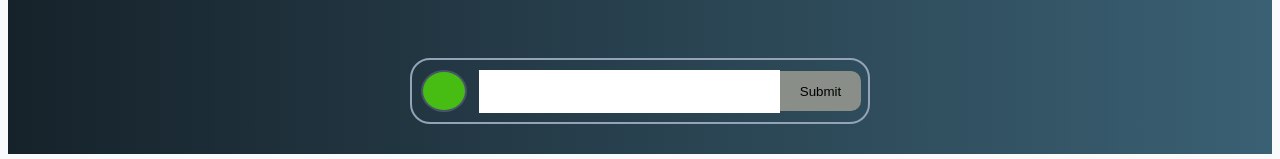
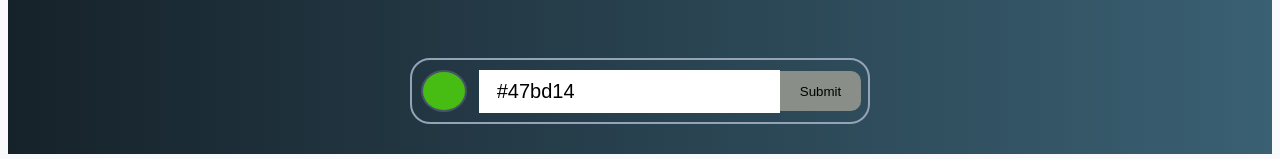
Before and after one commit to Yusen22/Colour-Generator_Project, a React (Vite) app: page / in a window 1280 px wide. Shown: the part 642-801 px from the top of the page. Built offline with nearby package versions, Linux system fonts and the light colour scheme; a web font is replaced by a local one.

Commit message:
refactored logic and removed typo

```diff
--- a/Pages/Form.jsx
+++ b/Pages/Form.jsx
@@ -3,7 +3,7 @@ import { useState, useEffect } from "react";
 const Form = ({ colour, setColour, generateShades, coloursRef }) => {
   const handleChange = (e) => {
     console.log(e.target.value);
-    setColour(e.target.value);
+    setColour(e.target.value)
   };
 
   const handleSubmit = (e) => {
@@ -24,15 +24,15 @@ const Form = ({ colour, setColour, generateShades, coloursRef }) => {
           className="colour-input"
           type="color"
           name="colour"
-          value={colour ? colour : "#47bd14"}
+          value={colour || "#47bd14"}
           onChange={handleChange}
         />
         <label htmlFor=""></label>
         <input
           type="text"
           name="text"
-          onChange={handleChange}
-          value={colour}
+          on={handleChange}
+          value={colour || "#47bd14"}
         />
         <button
           type="submit"
```
